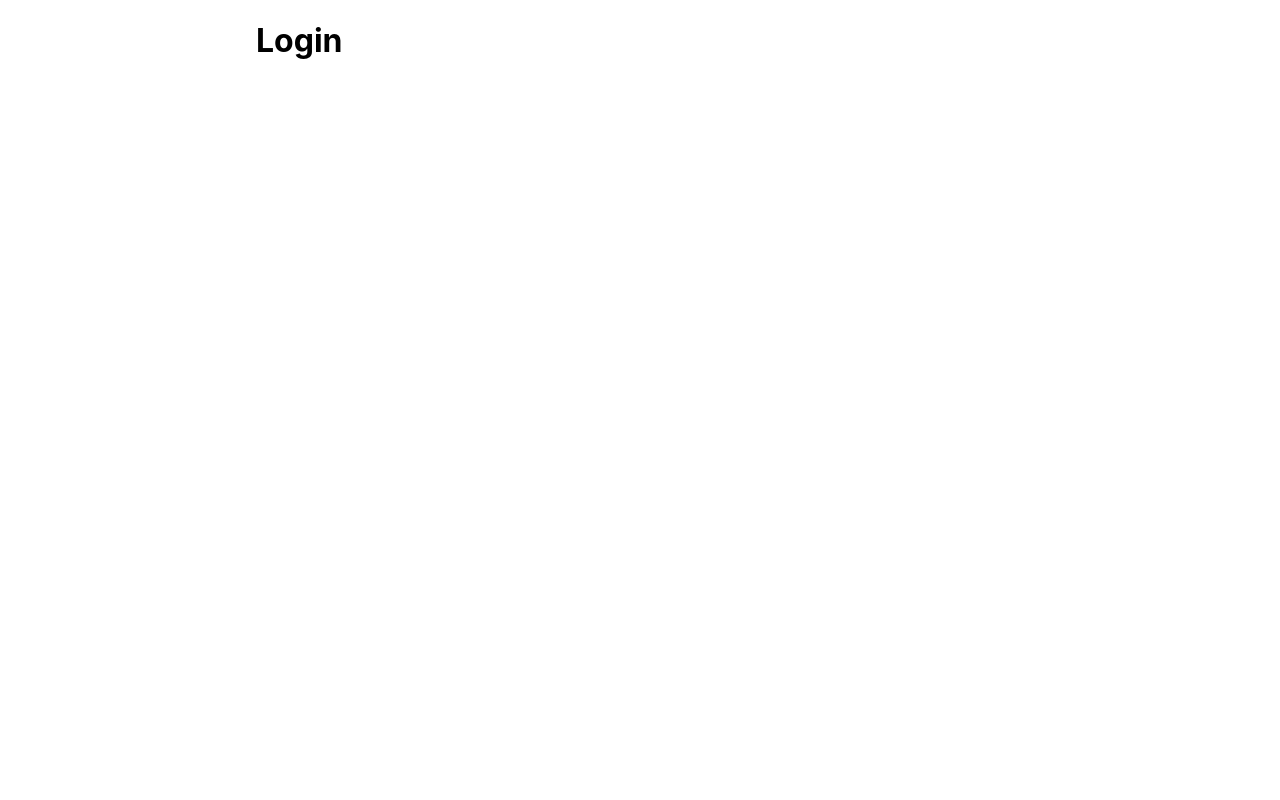
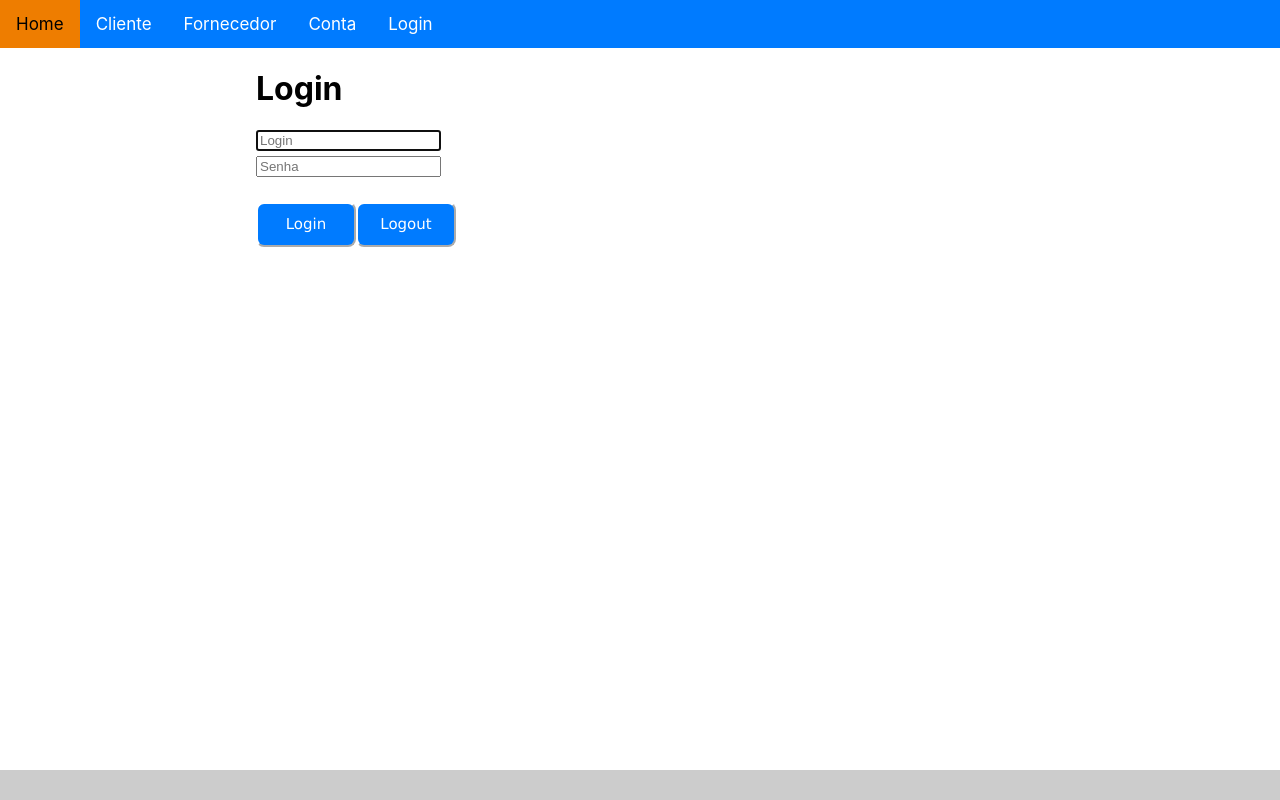
Before and after one commit to francoso77/fullstack, a React (Create React App) app in the folder jbfinancas/: page /login in a window 1280 px wide. Built offline with nearby package versions, Linux system fonts and the light colour scheme.

Commit message:
atual 28/10

```diff
--- a/jbfinancas/src/Cadastros/CadastroCliente.tsx
+++ b/jbfinancas/src/Cadastros/CadastroCliente.tsx
@@ -25,9 +25,6 @@ export default function CadastroCliente() {
                 ({ nome, updateLogin, logado }) =>
 
                     <>
-
-                        <input type="button" value="Alterar Usuário" onClick={() => updateLogin(true, 'Frank')} />
-
 
                         <h1>Cadastro Cliente</h1>
 
--- a/jbfinancas/src/Layout/Layout.css
+++ b/jbfinancas/src/Layout/Layout.css
@@ -21,10 +21,9 @@ html, body{
     right: 0;
     height: 20px;
     background: #ccc;
-    font-weight: 100;
     font-style: normal;
     font-size: 16px;
     padding: 5px;
-    font-weight: 400;
+    font-weight: 300;
 
 }
--- /dev/null
+++ b/jbfinancas/src/Login/Login.css
@@ -0,0 +1,24 @@
+#txtLogin, #txtSenha{
+    margin-top: 5px;
+    margin-left: 20%;
+    display: block;
+    text-align: left;
+}
+#btLogin, #btLogout{
+    margin-top: 5px;
+    display: flexbox;
+    text-align: left;
+    width: 100px;
+    height: 45px;
+    font-family: Verdana, Geneva, Tahoma, sans-serif;
+    font-size: 15px;
+    text-align: center;
+    background-color: #007bff;
+    border-radius: 8px;
+    color: white;
+    border-color: white;
+}
+
+#btLogin{
+    margin-left: 20%;
+}
--- a/jbfinancas/src/Login/Login.tsx
+++ b/jbfinancas/src/Login/Login.tsx
@@ -1,9 +1,39 @@
-import React from 'react'
+import React, { useState } from 'react'
+import { LoginContexto } from '../Layout/Layout'
+import './Login.css'
 
-export default function Login(){
+export default function Login() {
+
+    const [usuario, setUsuario] = useState <string>('')
+
+    const usuarioAlterado = (e: any) =>{
+        setUsuario(e.target.value)
+
+    }
+
     return (
-        <>
-            <h1>Login</h1>
-        </>
+
+
+        <LoginContexto.Consumer>{
+            ({ nome, updateLogin, logado }) =>
+                <>
+                    <h1>Login</h1>
+
+                    <input type="text" id="txtLogin" placeholder='Login' autoFocus
+                    onChange={usuarioAlterado}/>
+                    <input type="password" id="txtSenha" placeholder='Senha' />
+                    <br />
+
+                    <input type="button" value="Login" id='btLogin'
+                    onClick={() => updateLogin(true, usuario)} />
+                    <input type="button" value="Logout" id='btLogout'
+                    onClick={() => updateLogin(false, '')} />
+                </>
+
+
+        }
+        </LoginContexto.Consumer>
     )
+
+
 }
--- a/jbfinancas/src/Router.tsx
+++ b/jbfinancas/src/Router.tsx
@@ -17,23 +17,28 @@ export const router = createBrowserRouter([
             {
                 path: "cadastrocliente",
                 element: <CadastroCliente />,
+                errorElement: <ErroAplication />
             },
             {
                 path: "cadastrofornecedor",
                 element: <CadastroFornecedor />,
+                errorElement: <ErroAplication />
             },
             {
                 path: "cadastroconta",
                 element: <CadastroConta />,
-            }
+                errorElement: <ErroAplication />
+            },
+            {
+                path: "login",
+                element: <Login />,
+                errorElement: <ErroAplication />
+            },
         ],
-    },
-    {
-        path: "/login",
-        element: <Login />,
     },
     {
         path: "*",
         element: <Erro404 />,
+        errorElement: <ErroAplication />
     }
 ])
```
Also changed, not shown: jbfinancas/src/Layout/Layout copy.tsx (added, +40 -0 lines), 1 other file (tests, documents, lock files or other folders).
